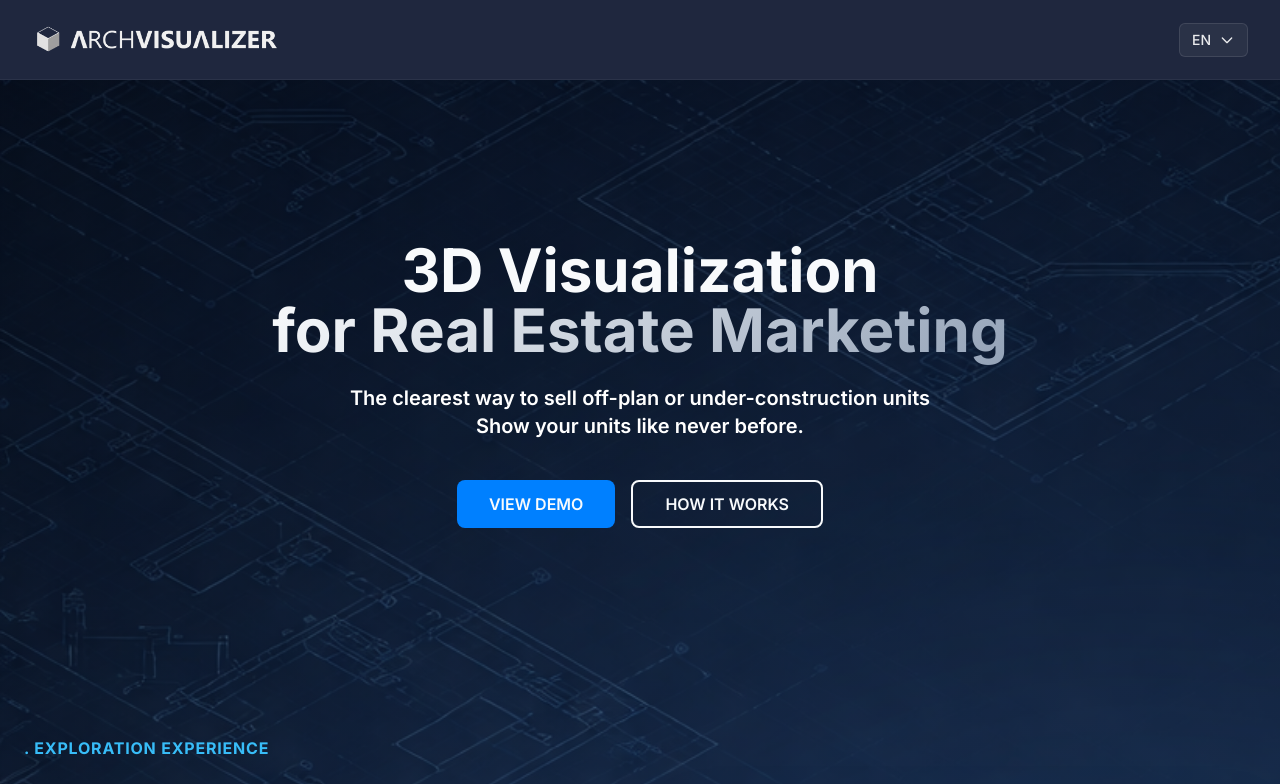
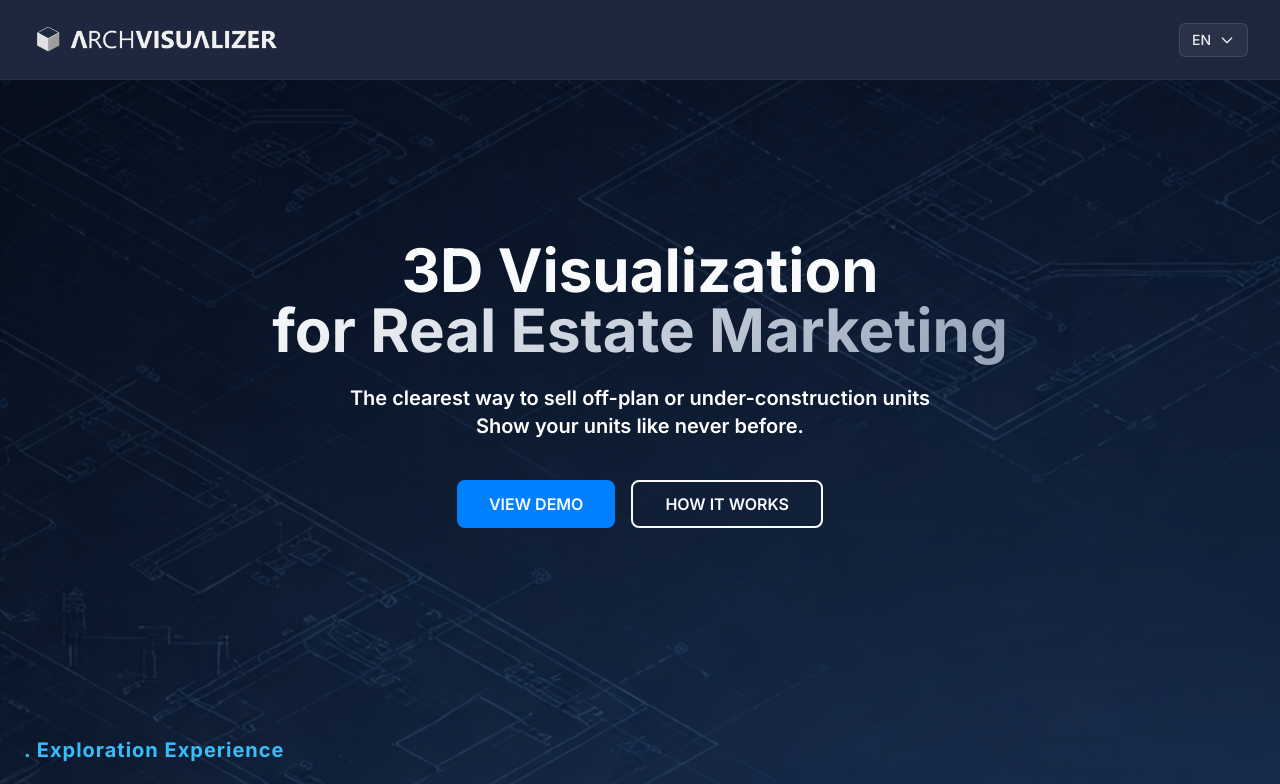
Before and after one commit to facuCogliati/Arch, a React (Vite) app: page / in a window 1280 px wide. Shown: the top 784 px of the page. Built offline with nearby package versions, Linux system fonts and the light colour scheme; the HTML template or start-up script is replaced by a standard one.

Commit message:
Update section titles for improved readability and consistency in Feature3DSection and MicrositeSection

```diff
--- a/src/components/Feature3DSection.tsx
+++ b/src/components/Feature3DSection.tsx
@@ -27,7 +27,7 @@ const Feature3DSection = ({ t }) => {
             }`}
           >
             <div className="mb-6">
-              <span className="text-[#38bdf8] text-sm md:text-base font-bold tracking-wider uppercase">
+              <span className="text-[#38bdf8] text-sm md:text-xl font-bold tracking-wider ">
                 . {t.sectionTitle}
               </span>
             </div>
--- a/src/components/MicrositeSection.tsx
+++ b/src/components/MicrositeSection.tsx
@@ -22,7 +22,7 @@ const MicrositeSection = ({ t }) => {
             inView ? "opacity-100 translate-y-0" : "opacity-0 -translate-y-4"
           }`}
         >
-          <span className="text-[#38bdf8] text-lg font-bold tracking-wider uppercase ">
+          <span className="text-[#38bdf8] text-sm md:text-xl font-bold tracking-wider  ">
             . {t.sectionTitle}
           </span>
         </div>
--- a/src/pages/Index.tsx
+++ b/src/pages/Index.tsx
@@ -68,7 +68,7 @@ export const es = {
     btnHow: "CÓMO FUNCIONA",
   },
   exploration: {
-    sectionTitle: "EXPERIENCIA DE EXPLORACIÓN",
+    sectionTitle: "Experiencia De Exploración",
     // Agregamos \n al título y usamos exactamente tu texto original de la web
     card1Title: "Vista 3D Interactiva\nPara Cada Unidad",
     card1Desc:
@@ -83,7 +83,7 @@ export const es = {
     desc: "Dimensiones precisas\ny alternativas de configuración disponibles\ncuando el proyecto requiere.",
   },
   managementMicrosite: {
-    sectionTitle: "GESTIÓN COMERCIAL",
+    sectionTitle: "Gestión Comercial",
     title: "Micrositio Dedicado\nPara Cada Proyecto",
     desc: "Presente el desarrollo en un entorno exclusivo,\naccesible mediante link o código QR\ndesde el cartel de obra o desde su sitio web comercial.",
   },
```
